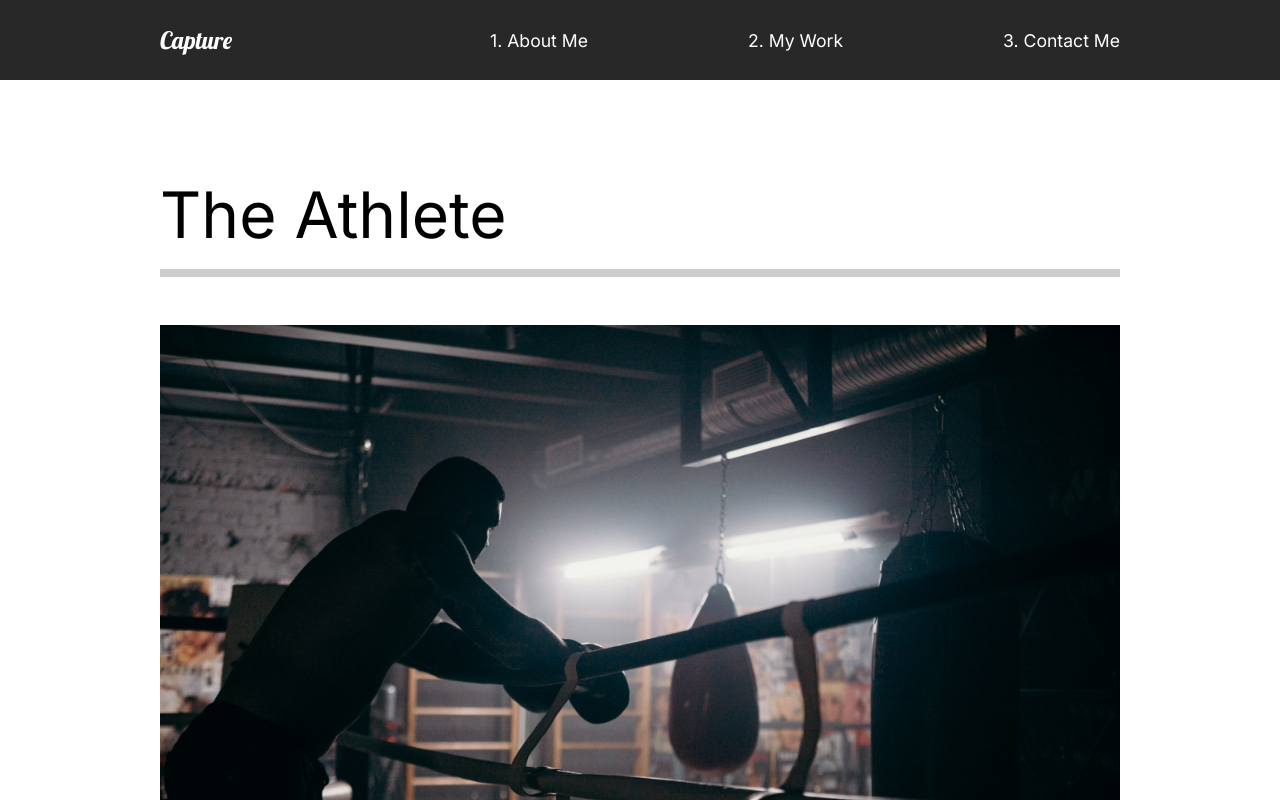
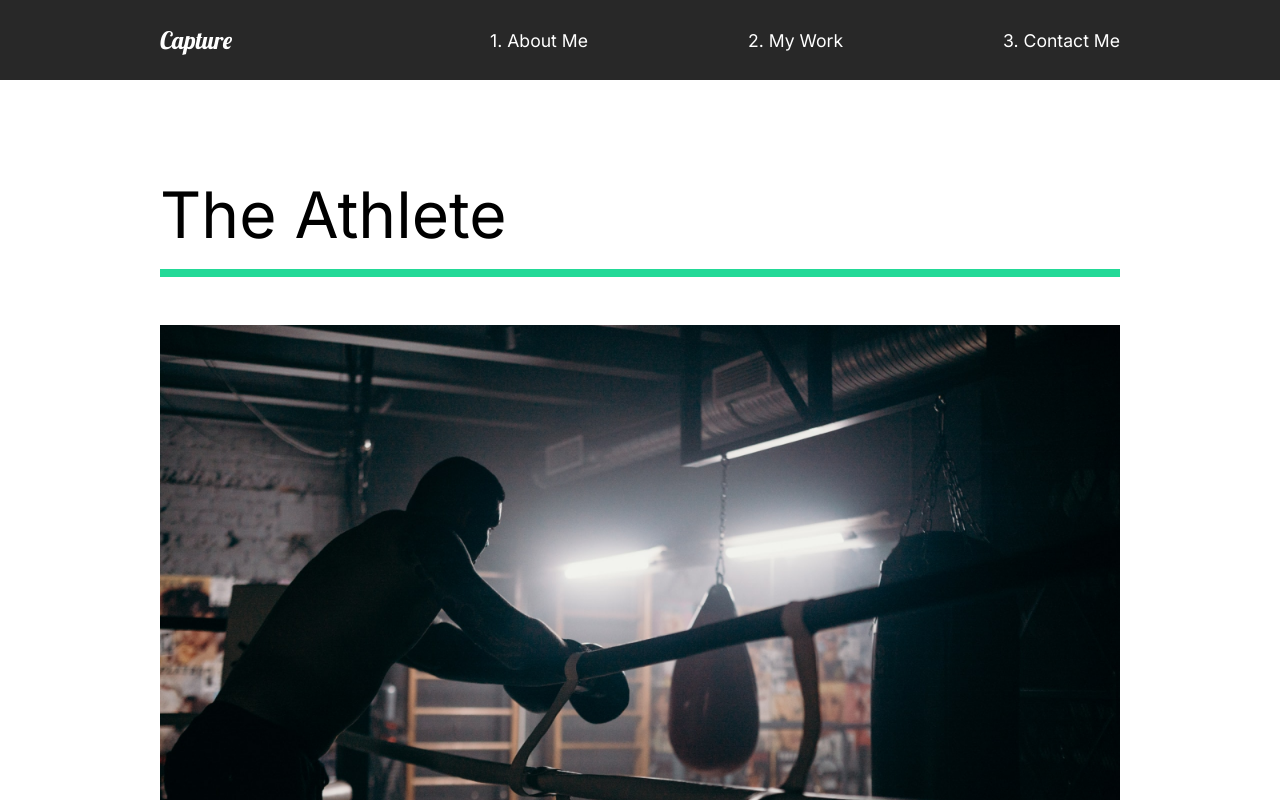
Before and after one commit to mtiahrt/portfolio, a React (Create React App) app: page /work in a window 1280 px wide. Shown: the top 800 px of the page. Built offline with nearby package versions, Linux system fonts and the light colour scheme.

Commit message:
added slider and line anim

```diff
--- a/src/animation.js
+++ b/src/animation.js
@@ -7,14 +7,14 @@
         opacity: 1,
         y: 0,
         transition: {
-            duration: 1,
+            duration: .5,
             when: "beforeChildren",
             staggerChildren: .25,
         }
     },
     exit: {
         opacity: 0,
-        y:300,
+        y:50,
         transition: {
             duration: .5,
         }
@@ -48,3 +48,25 @@
         }
     }
 }
+
+export const lineAnim = {
+    hidden: {width: '0%'},
+    show: {
+        width: '100%',
+        transition: {duration: .75}
+    }
+}
+
+export const slider = {
+    hidden:{x: '-130%', skew: '45deg'},
+    show: {
+        x: '100%',
+        skew: '0deg',
+        transition: {ease: "easeOut", duration: .5},
+    }
+}
+
+export const sliderContainer = {
+    hidden: {opacity: 1},
+    show: {opacity: 1, transition: {staggerChildren: 0.15, ease: 'easeOut'}}
+}
--- a/src/pages/MyWork.js
+++ b/src/pages/MyWork.js
@@ -6,16 +6,24 @@
 import goodtimes from "../img/goodtimes-small.png";
 //Animations
 import {motion} from 'framer-motion';
-import {pageAnimation} from "../animation";
+import {sliderContainer, pageAnimation, fade, photoAnim, lineAnim, slider} from "../animation";
 
 const MyWork = () => {
   return (
     <Work variants={pageAnimation} initial='hidden' animate='show' exit='exit' style={{background: "#fff"}}>
+      <motion.div variants={sliderContainer}>
+        <Frame1 variants={slider}></Frame1>
+        <Frame2 variants={slider}></Frame2>
+        <Frame3 variants={slider}></Frame3>
+        <Frame4 variants={slider}></Frame4>
+      </motion.div>
       <Movie>
-        <h2>The Athlete</h2>
-        <div className="line"></div>
+        <motion.h2 variants={fade}>The Athlete</motion.h2>
+        <motion.div variants={lineAnim} className="line"></motion.div>
         <Link to="/work/the-athlete">
-          <img src={athlete} alt="athlete" />
+          <Hide>
+            <motion.img variants={photoAnim} src={athlete} alt="athlete"/>
+          </Hide>
         </Link>
       </Movie>
       <Movie>
@@ -48,7 +56,7 @@
   padding-bottom: 10rem;
   .line {
     height: 0.5rem;
-    background: #cccccc;
+    background: #23d997;
     margin-bottom: 3rem;
   }
   img {
@@ -57,5 +65,26 @@
     object-fit: cover;
   }
 `;
-
+const Hide = styled.div`
+  overflow: hidden;
+`;
+//frame anim
+const Frame1 = styled(motion.div)`
+  position: fixed;
+  left: 0;
+  top: 10%;
+  width: 100%;
+  height: 100vh;
+  background: #fffebf;
+  z-index: 2;
+  `
+const Frame2 = styled(Frame1)`
+background: #ff8efb;
+`
+const Frame3 = styled(Frame1)`
+background: #8ed2ff;
+`
+const Frame4 = styled(Frame1)`
+background: #8effa0;
+  `
 export default MyWork;
```
